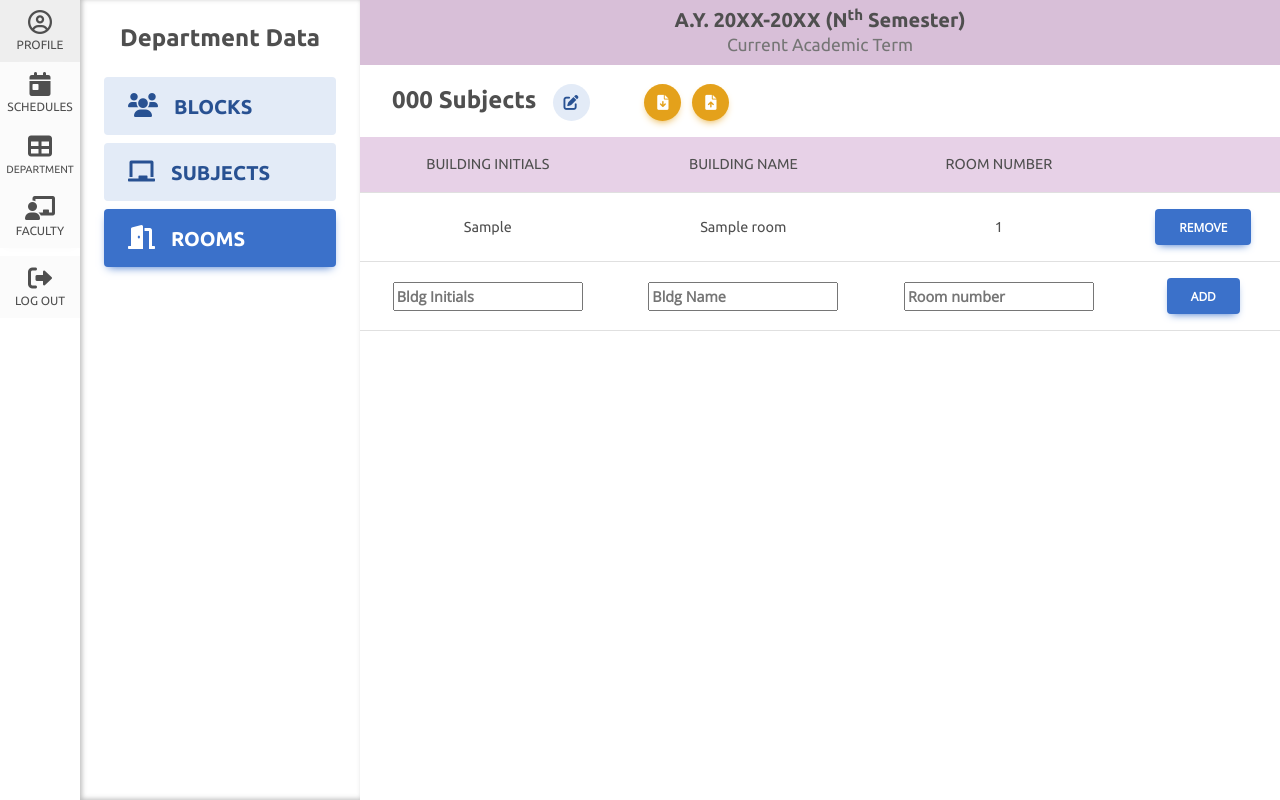
After one commit to jhaimecando27/sched, a Django app: page /room/ in a window 1280 px wide. The commit adds this page. Run offline with Django 4.2, Linux system fonts and the light colour scheme; a user stored in the database is signed in; tables that the repository leaves empty hold one stand-in row (values such as "Sample post").

Commit message:
fix(chairperson): functionalities in all inputs

```diff
--- a/app/main/forms.py
+++ b/app/main/forms.py
@@ -1,5 +1,5 @@
 from django import forms
-from .models import Course, Faculty, Department, Subject, Availability, EMPLOYMENT_TYPE_CHOICES, COLLEGE_CHOICES
+from .models import Course, Faculty, Department, Subject, Room, Availability, EMPLOYMENT_TYPE_CHOICES, COLLEGE_CHOICES
 
 
 class FacultyForm(forms.ModelForm):
@@ -32,3 +32,21 @@ class AvailabilityForm(forms.ModelForm):
     class Meta:
         model = Availability
         fields = ['week_day', 'start_time', 'end_time']
+
+
+class SubjectForm(forms.ModelForm):
+    class Meta:
+        model = Subject
+        fields = ['code', 'title', 'units']
+
+
+class RoomForm(forms.ModelForm):
+    class Meta:
+        model = Room
+        fields = ['bldg_initials', 'bldg_name', 'room_num']
+
+
+class CourseForm(forms.ModelForm):
+    class Meta:
+        model = Course
+        fields = ['num_blocks']
--- a/app/main/urls.py
+++ b/app/main/urls.py
@@ -8,8 +8,17 @@ urlpatterns = [
     path('', views.profile, name='profile'),
     path('profile/', views.profile, name='profile'),
     path('schedules/', views.schedules, name='schedules'),
-    path('department/', views.department, name='department'),
+
+    path('block/', views.block, name='block'),
+
+    path('subject/', views.subject, name='subject'),
+    path('<int:subj_id>/del_subj/', views.del_subj, name='del_subj'),
+
+    path('room/', views.room, name='room'),
+    path('<int:room_id>/del_room/', views.del_room, name='del_room'),
+
     path('faculty/', views.faculty, name='faculty'),
     path('faculty-form/', views.faculty_form, name='faculty form'),
     path('ajax/load-courses/', views.load_courses, name='ajax_load_courses'),
+
 ]
--- a/app/main/views.py
+++ b/app/main/views.py
@@ -1,9 +1,10 @@
 from django.contrib.auth.models import User
-from django.shortcuts import render
+from django.http import HttpResponseRedirect
+from django.shortcuts import get_object_or_404, render, reverse
 from django.contrib.auth.decorators import login_required
 from django.forms import modelformset_factory
-from .forms import FacultyForm, AvailabilityForm
-from .models import Availability, WEEK_DAY_CHOICES, COLLEGE_CHOICES, COURSE_CHOICES, Department, Course, Faculty, Subject
+from .forms import FacultyForm, AvailabilityForm, SubjectForm, RoomForm, CourseForm
+from .models import Availability, WEEK_DAY_CHOICES, COLLEGE_CHOICES, COURSE_CHOICES, Department, Course, Faculty, Subject, Room
 
 
 # Ref 1: https://stackoverflow.com/questions/2245895/is-there-a-simple-way-to-get-group-names-of-a-user-in-django
@@ -21,60 +22,95 @@ def schedules(request):
 
 
 @login_required(login_url='/account/login/')
-def department(request):
+def subject(request):
     current_user = request.user
     course = Course.objects.filter(chairperson_id=current_user.id).first()
+    college = Department.objects.get(id=course.college_id.id)
+    list_subjs = Subject.objects.filter(course_id_id=course.id)
 
-    FormSet = modelformset_factory(
-        Subject, fields=('code', 'title', 'units'), extra=1)
+    # POST
+    if request.method == 'POST':
+        # Initialze form
+        form = SubjectForm(data=request.POST)
 
-    if request.method == 'POST':
-        subject_form = FormSet(request.POST)
+        # Get & Check Form
+        if form.is_valid():
+            subj = form.save(commit=False)
+            subj.course_id_id = course.id
+            subj.save()
 
-        if subject_form.is_valid():
-            instances = subject_form.save(commit=False)
+    form = SubjectForm()
 
-            for instance in instances:
-                instance.course_id_id = course.id
-                instance.save()
-
-    subject_form = FormSet()
-
-    college = Department.objects.get(id=course.college_id.id)
-    list_subjects = Subject.objects.filter(course_id=course.id)
     context = {
-        'subject_form': subject_form,
         'college': college,
-        'list_subjects': list_subjects
+        'list_subjs': list_subjs,
+        'form': form,
     }
 
-    return render(request, 'home/department.html', context)
+    return render(request, 'home/subject.html', context)
 
 
-@ login_required(login_url='/account/login/')
+@login_required(login_url='/account/login/')
+def room(request):
+    current_user = request.user
+    course = Course.objects.filter(chairperson_id=current_user.id).first()
+    college = Department.objects.get(id=course.college_id.id)
+    list_rooms = Room.objects.all()
+
+    # POST
+    if request.method == 'POST':
+        # Initialze form
+        form = RoomForm(data=request.POST)
+
+        # Get & Check Form
+        if form.is_valid():
+            form.save()
+
+    form = RoomForm()
+
+    context = {
+        'college': college,
+        'list_rooms': list_rooms,
+        'form': form,
+    }
+
+    return render(request, 'home/room.html', context)
+
+
+@login_required(login_url='/account/login/')
+def block(request):
+    current_user = request.user
+    course = Course.objects.filter(chairperson_id=current_user.id).first()
+    college = Department.objects.get(id=course.college_id.id)
+
+    # POST
+    if request.method == 'POST':
+        # Initialze form
+        form = CourseForm(data=request.POST)
+
+        # Get & Check Form
+        if form.is_valid():
+            form.save()
+
+    form = RoomForm()
+
+    context = {
+        'college': college,
+        'course': course,
+        'form': form,
+    }
+
+    return render(request, 'home/block.html', context)
+
+
+@login_required(login_url='/account/login/')
 def faculty(request):
     current_user = request.user
     course = Course.objects.filter(chairperson_id=current_user.id).first()
+    college = Department.objects.get(id=course.college_id.id)
+    list_faculty = Faculty.objects.filter(course_id=course.id)
 
-    FormSet = modelformset_factory(
-        Faculty, fields=('name', 'employment_status', 'expertise'), extra=1)
-
-    if request.method == 'POST':
-        faculty_form = FormSet(request.POST)
-
-        if faculty_form.is_valid():
-            instances = faculty_form.save(commit=False)
-
-            for instance in instances:
-                instance.course_id_id = course.id
-                instance.save()
-
-    college = Department.objects.get(id=course.college_id.id)
-
-    faculty_form = FormSet()
-    list_faculty = Faculty.objects.filter(course_id=course.id)
     context = {
-        'faculty_form': faculty_form,
         'list_faculty': list_faculty,
         'college': college
     }
@@ -101,6 +137,7 @@ def faculty_form(request):
 
     fform = FacultyForm()
     aform = AvailabilityForm()
+
     # Dito i-dedefine ko na yung mga needed like colleges, departments, weeks.
     # Ginawa ko yun para yun lng need baguhin ng admin if may changes
     # na gagagawin hindi yung pupuntahan pa nila yung html file para mag bago.
@@ -115,3 +152,23 @@ def load_courses(request):
     department_id = request.GET.get('college_id')
     courses = Course.objects.filter(college_id=department_id)
     return render(request, 'home/course_list.html', {'courses': courses})
+
+
+@login_required(login_url='/account/login/')
+def del_subj(request, subj_id):
+    subject = get_object_or_404(Subject, id=subj_id)
+
+    # TODO: Add try method
+    subject.delete()
+
+    return HttpResponseRedirect(reverse('main:subject'))
+
+
+@login_required(login_url='/account/login/')
+def del_room(request, room_id):
+    room = get_object_or_404(Room, id=room_id)
+
+    # TODO: Add try method
+    room.delete()
+
+    return HttpResponseRedirect(reverse('main:room'))
--- a/app/templates/home/home-base.html
+++ b/app/templates/home/home-base.html
@@ -32,7 +32,7 @@ Login
             <i class="far fa-user-circle fa-2x"></i><br>Profile</button>
         <a class="btn btn-light rounded-0 px-1 w-100" href="{% url 'main:schedules' %}" value="schedules" name="section">
             <i class="fas fa-calendar-day fa-2x"></i><br>Schedules</button>
-        <a class="btn btn-light rounded-0 px-1 w-100" href="{% url 'main:department' %}" value="dept" name="section">
+        <a class="btn btn-light rounded-0 px-1 w-100" href="{% url 'main:subject' %}" value="dept" name="section">
             <i class="fas fa-table fa-2x"></i><br><small>Department</small></button>
         <a class="btn btn-light rounded-0 px-1 w-100" href="{% url 'main:faculty' %}" value="faculty" name="section">
             <i class="fas fa-chalkboard-teacher fa-2x"></i><br>Faculty</button>
--- /dev/null
+++ b/app/templates/home/room.html
@@ -0,0 +1,62 @@
+{% extends "home/home-base.html" %}
+
+{% block sidebarAbout %}
+<div class="header text-start">
+    <h4 class="text-center mb-4">Department Data</h4>
+    <a href="{% url 'main:block' %}" class="btn btn-secondary btn-block ps-4 py-3 text-start btn-sm align-middle">
+        <i class="fas fa-users fa-2x me-3"></i><h5 class="d-inline">Blocks</h5>
+    </a>
+    <a href="{% url 'main:subject' %}" class="btn btn-secondary btn-block ps-4 py-3 text-start btn-sm align-middle">
+        <i class="fas fa-chalkboard fa-2x me-3"></i><h5 class="d-inline">Subjects</h5>
+    </a>
+    <a href="{% url 'main:room' %}" class="btn btn-primary btn-block ps-4 py-3 text-start btn-sm align-middle">
+        <i class="fas fa-door-open fa-2x me-3"></i><h5 class="d-inline">Rooms</h5>
+    </a>
+</div>
+{% endblock %}
+
+{% block sidebarTask %}
+<div class="task-info align-items-baseline">
+    <div class="me-3">
+        <h4>{{ college.code }} Subjects</h4>
+    </div>
+    <div class="mb-3">
+        <button class="btn btn-secondary btn-floating col-md me-5" value="edit" name="subjectTab" title="Edit subjects"><i class="fas fa-edit fa-lg"></i></button>
+        <button class="btn btn-warning btn-floating col-md me-1" value="export" name="subjectTab" title="Export table"><i class="fas fa-file-download fa-lg"></i></button>
+        <button class="btn btn-warning btn-floating col-md" title="import table"><i class="fas fa-file-upload fa-lg"></i></button>
+    </div>
+</div>
+<div>
+        <table class="table align-middle bg-white">
+            <thead class="text-uppercase fw-bolder" style="background-color: #e7d1e7;">
+                <th>Building Initials</th>
+                <th>Building Name</th>
+                <th>Room Number</th>
+                <th></th>
+            </thead>
+            <tbody style="overflow-y: scroll;">
+                {% for room in list_rooms %}
+                <form action="{% url 'main:del_room' room.id %}" method="post">
+                {% csrf_token %}
+                <tr>
+                    <td>{{ room.bldg_initials }}</td>
+                    <td>{{ room.bldg_name }}</td>
+                    <td>{{ room.room_num }}</td>
+                    <td><button class="btn btn-primary " type="submit">Remove</button></td>
+                </tr>
+                </form>
+                {% endfor %}
+
+                <tr>
+                    <form action="{% url 'main:room' %}" method="post">
+                    {% csrf_token %}
+                    <td><input type="text" name="{{ form.bldg_initials.name }}" placeholder="Bldg Initials"></td>
+                    <td><input type="text" name="{{ form.bldg_name.name }}" placeholder="Bldg Name"></td>
+                    <td><input type="number" name="{{ form.room_num.name }}" placeholder="Room number"></td>
+                    <td><button class="btn btn-primary " type="submit">Add</button></td>
+                    </form>
+                </tr>
+            </tbody>
+        </table>
+</div>
+{% endblock %}
```
Also changed, not shown: app/main/admin.py (+6 -1 lines), app/main/models.py (+11 -15 lines), app/templates/home/block.html (renamed from app/templates/home/department.html, +17 -29 lines), app/templates/home/faculty.html (+9 -19 lines), app/templates/home/subject.html (added, +62 -0 lines).
